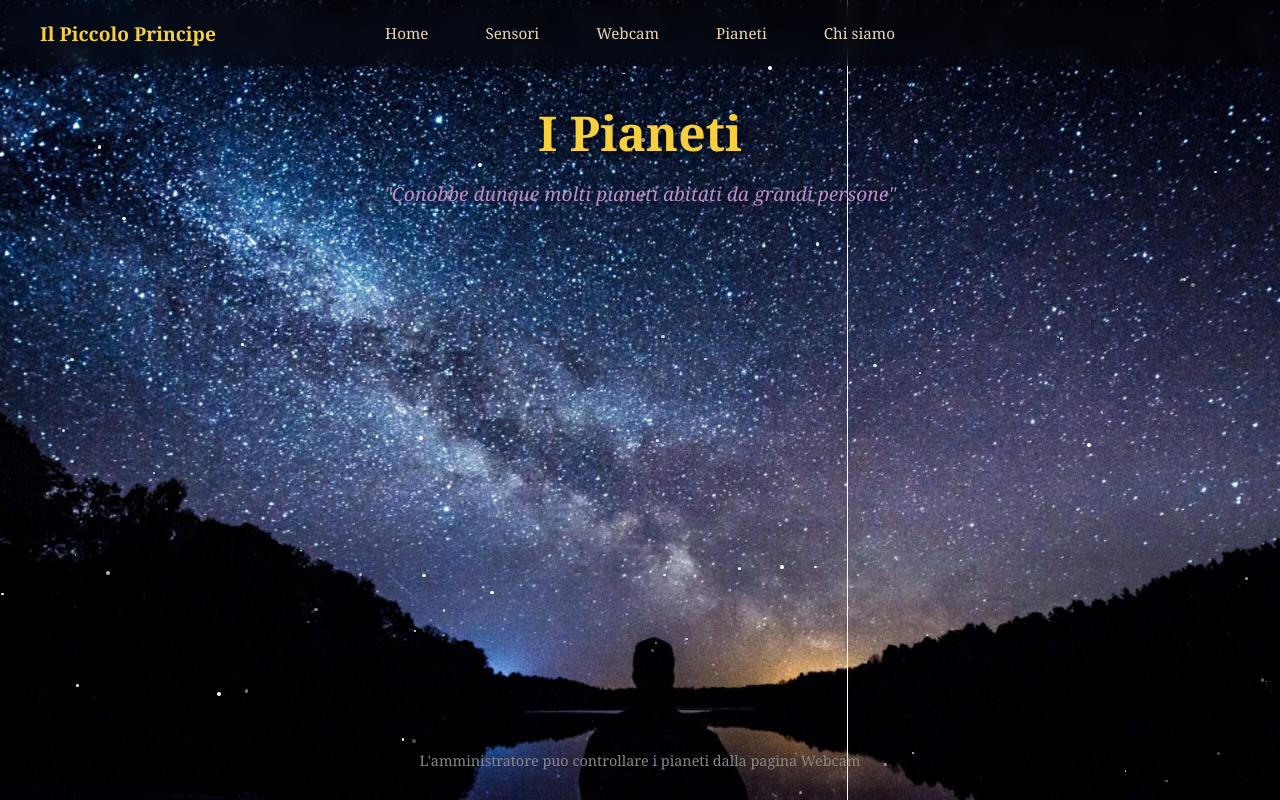
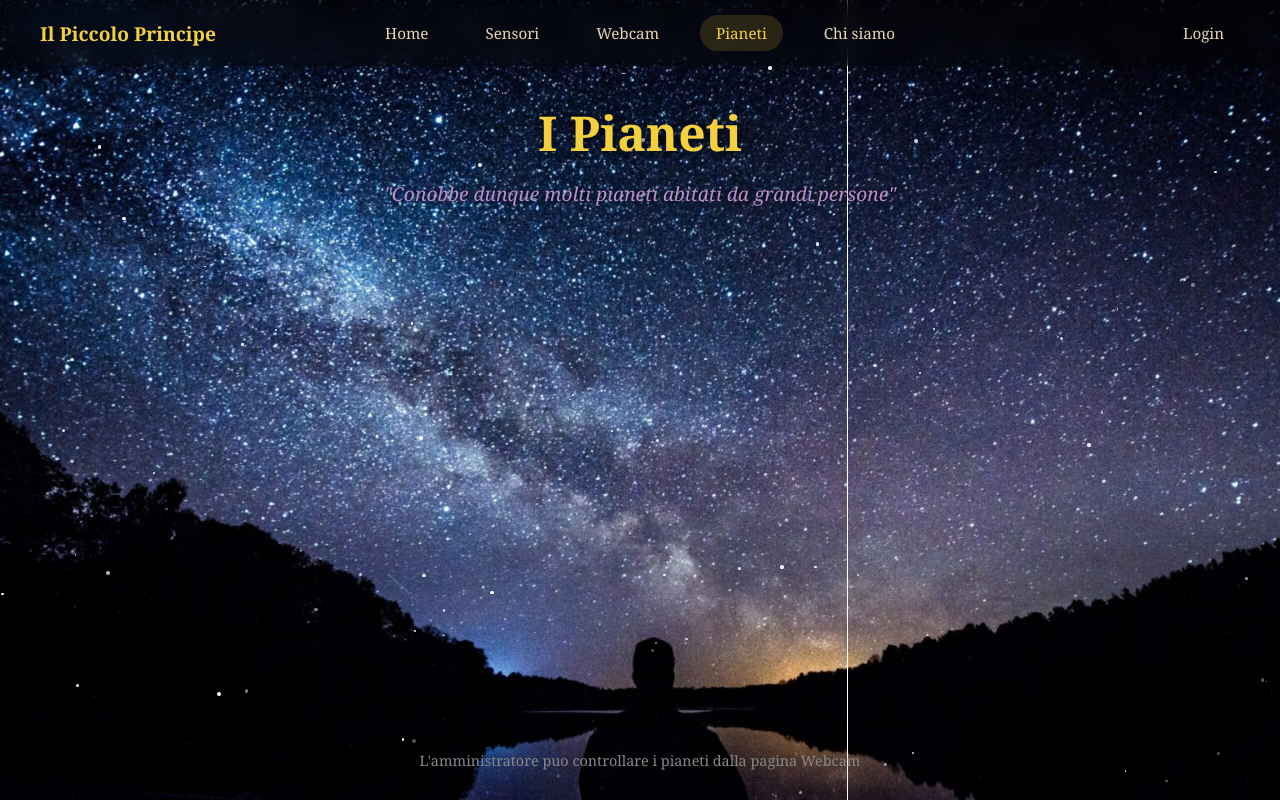
Before and after one commit to Carca55-KB/Aviatori, a website: page pianeti.html in a window 1280 px wide. Drawn offline with nearby package versions, Linux system fonts and the light colour scheme; no server answers.

Commit message:
Sistemata navbar centrata su tutte le pagine con struttura uniforme (logo sinistra, link centro, login destra)

```diff
--- a/pianeti.html
+++ b/pianeti.html
@@ -84,6 +84,26 @@
             transition: all 0.3s;
         }
         nav .nav-links a:hover {
+            color: #f4d03f;
+            background: rgba(244, 208, 63, 0.1);
+        }
+        nav .nav-links a.active {
+            color: #f4d03f;
+            background: rgba(244, 208, 63, 0.15);
+        }
+        nav .nav-right {
+            position: absolute;
+            right: 40px;
+        }
+        nav .nav-right a {
+            color: #e8d5b7;
+            text-decoration: none;
+            font-size: 0.95rem;
+            padding: 8px 16px;
+            border-radius: 20px;
+            transition: all 0.3s;
+        }
+        nav .nav-right a:hover {
             color: #f4d03f;
             background: rgba(244, 208, 63, 0.1);
         }
@@ -236,6 +256,9 @@
             <a href="pianeti.html" class="active">Pianeti</a>
             <a href="chi-siamo.html">Chi siamo</a>
         </div>
+        <div class="nav-right">
+            <a href="login.html">Login</a>
+        </div>
     </nav>
 
     <header>
```
Also changed, not shown: chi-siamo.html (+18 -0 lines), index.html (+23 -1 lines), pilots.html (+20 -1 lines), webcam.html (+20 -1 lines).
